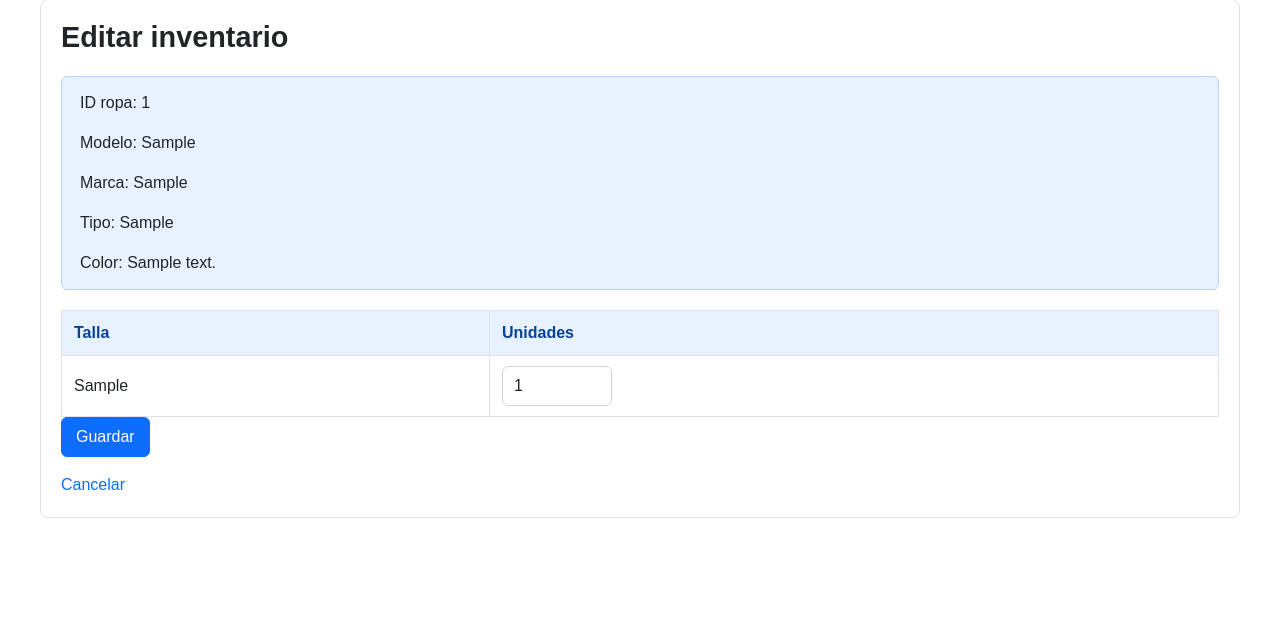
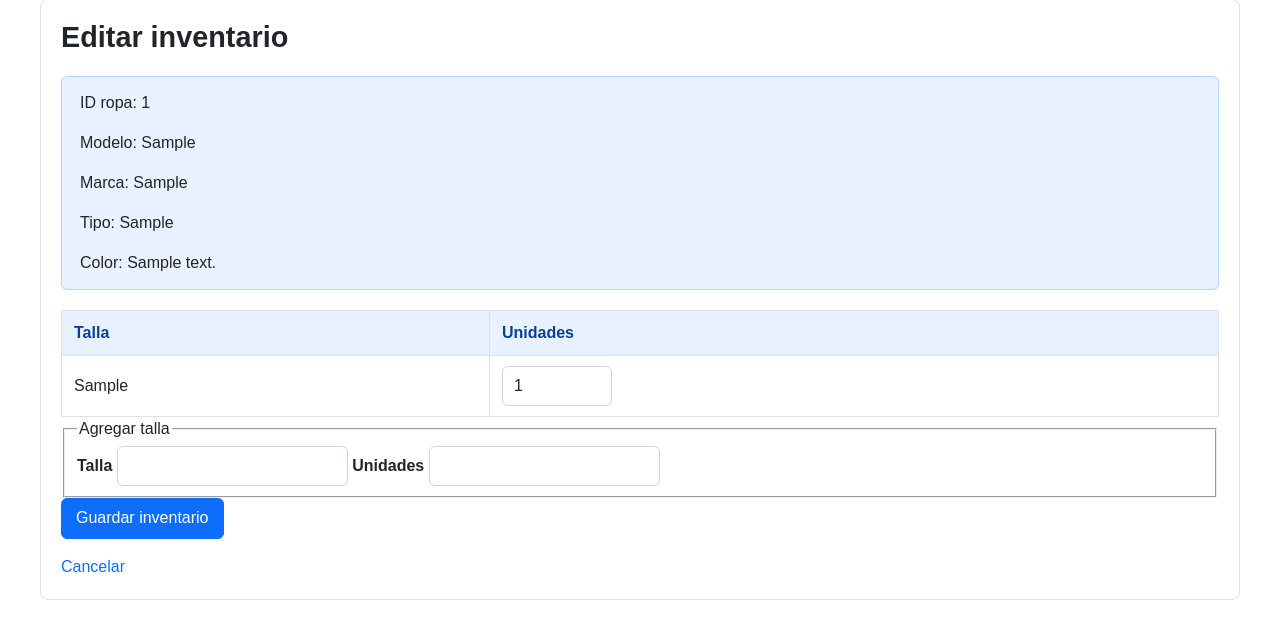
Before and after one commit to RidoHernandez/Catalogo-Django-, a Django app: page /catalogo/1/inventario/ in a window 1280 px wide. Shown: the part 261-885 px from the top of the page. Before the commit the page ends 779 px from the top, so only its background shows below. Run offline with Django 5.2, Linux system fonts and the light colour scheme; a user stored in the database is signed in; tables that the repository leaves empty hold one stand-in row (values such as "Sample post"); some libraries are stand-ins or nearby versions.

Commit message:
Prueba de fuego

```diff
--- a/catalogo/settings.py
+++ b/catalogo/settings.py
@@ -78,7 +78,7 @@ DATABASES = {
         'ENGINE': 'django.db.backends.mysql',
         'NAME': 'inventario',
         'USER': 'root',
-        'PASSWORD': '13Mayo2005@',
+        'PASSWORD': 'root',
         'HOST': 'localhost',
         'PORT': '3306',
     }
--- a/inventario/templates/base.html
+++ b/inventario/templates/base.html
@@ -1,4 +1,5 @@
 {% load static %}
+{% load mi_filtros %}
 <!DOCTYPE html>
 <html lang="es">
 <head>
@@ -27,7 +28,7 @@
         {% if user.is_authenticated %}
         <nav>
             <!-- Menú Administrativo -->
-            {% if request.user.groups.all.0.name == 'Administrador' or request.user.is_superuser %}
+            {% if request.user|has_group:'Administrador' or request.user.is_superuser %}
                 <strong>Administración:</strong>
                 <a href="{% url 'color_list' %}">Colores</a> |
                 <a href="{% url 'proveedor_list' %}">Proveedores</a> |
@@ -38,14 +39,14 @@
             {% endif %}
 
             <!-- Menú Almacenista -->
-            {% if request.user.groups.all.0.name == 'Almacenista' or request.user.is_superuser %}
+            {% if request.user|has_group:'Almacenista' or request.user.is_superuser %}
                 <strong>Almacén:</strong>
                 <a href="{% url 'catalogo' %}">Consultar Existencias</a>
                 <br>
             {% endif %}
 
             <!-- Menú Cajero -->
-            {% if request.user.groups.all.0.name == 'Cajero' or request.user.is_superuser %}
+            {% if request.user|has_group:'Cajero' or request.user.is_superuser %}
                 <strong>Punto de Venta:</strong>
                 <a href="{% url 'nueva_venta' %}">Nueva Venta</a> |
                 <a href="{% url 'lista_ventas' %}">Historial Ventas</a>
--- a/inventario/templates/inventario/inventario_editar.html
+++ b/inventario/templates/inventario/inventario_editar.html
@@ -46,10 +46,41 @@
                 {% endfor %}
             </tbody>
         </table>
-        <button type="submit">Guardar</button>
     {% else %}
         <p>Esta prenda no tiene registros de inventario por talla.</p>
     {% endif %}
+
+    <fieldset>
+        <legend>Agregar talla</legend>
+        <label for="nueva_talla">Talla</label>
+        <input
+            id="nueva_talla"
+            name="nueva_talla"
+            type="text"
+            maxlength="10"
+            value="{{ nueva_talla }}"
+            {% if error_talla %}aria-invalid="true" aria-describedby="error-nueva-talla"{% endif %}
+        >
+        {% if error_talla %}
+            <span id="error-nueva-talla" role="alert" style="color:red;">{{ error_talla }}</span>
+        {% endif %}
+
+        <label for="nuevas_unidades">Unidades</label>
+        <input
+            id="nuevas_unidades"
+            name="nuevas_unidades"
+            type="number"
+            min="0"
+            step="1"
+            value="{{ nuevas_unidades }}"
+            {% if error_unidades %}aria-invalid="true" aria-describedby="error-nuevas-unidades"{% endif %}
+        >
+        {% if error_unidades %}
+            <span id="error-nuevas-unidades" role="alert" style="color:red;">{{ error_unidades }}</span>
+        {% endif %}
+    </fieldset>
+
+    <button type="submit">Guardar inventario</button>
 </form>
 
 <a href="/catalogo/">Cancelar</a>
--- a/inventario/templatetags/mi_filtros.py
+++ b/inventario/templatetags/mi_filtros.py
@@ -5,3 +5,10 @@ register = template.Library()
 @register.filter
 def get_obj_attr(obj, attr):
     return getattr(obj, attr, '')
+
+@register.filter
+def has_group(user, group_name):
+    return (
+        getattr(user, "is_authenticated", False)
+        and user.groups.filter(name=group_name).exists()
+    )
--- a/inventario/views.py
+++ b/inventario/views.py
@@ -180,10 +180,17 @@ def catalogo_lista(request):
 def inventario_editar(request, id_ropa):
     prenda = get_object_or_404(Ropa.objects.select_related("proveedor", "color"), idRopa=id_ropa)
     inventarios = list(Inventario.objects.filter(ropa=prenda).order_by("talla", "id"))
+    nueva_talla = ""
+    nuevas_unidades = ""
+    error_talla = None
+    error_unidades = None
 
     if request.method == "POST":
         valores = {}
         errores = {}
+        nueva_talla = request.POST.get("nueva_talla", "").strip()
+        nuevas_unidades = request.POST.get("nuevas_unidades", "").strip()
+
         for inventario in inventarios:
             campo = f"unidades_{inventario.id}"
             valor_capturado = request.POST.get(campo)
@@ -200,11 +207,45 @@ def inventario_editar(request, id_ropa):
                 continue
             valores[inventario.id] = unidades
 
+        if nueva_talla or nuevas_unidades:
+            if not nueva_talla:
+                error_talla = "Ingresa una talla para el nuevo inventario."
+            elif len(nueva_talla) > 10:
+                error_talla = "La talla no puede tener más de 10 caracteres."
+            elif any(inv.talla.casefold() == nueva_talla.casefold() for inv in inventarios):
+                error_talla = "Esta talla ya existe para la prenda."
+
+            if not nuevas_unidades:
+                error_unidades = "Ingresa las unidades de la nueva talla."
+            else:
+                try:
+                    nuevas_unidades = int(nuevas_unidades)
+                except ValueError:
+                    error_unidades = "Ingresa un número entero válido."
+                else:
+                    if nuevas_unidades < 0:
+                        error_unidades = "Las unidades deben ser mayores o iguales a cero."
+
+        if error_talla:
+            errores["nueva_talla"] = error_talla
+        if error_unidades:
+            errores["nuevas_unidades"] = error_unidades
+
+        if not inventarios and not nueva_talla and not nuevas_unidades:
+            error_talla = "Agrega al menos una talla para esta prenda."
+            errores["nueva_talla"] = error_talla
+
         if not errores:
             with transaction.atomic():
                 for inventario in inventarios:
                     inventario.unidades = valores[inventario.id]
                     inventario.save(update_fields=["unidades"])
+                if nueva_talla:
+                    Inventario.objects.create(
+                        ropa=prenda,
+                        talla=nueva_talla,
+                        unidades=nuevas_unidades,
+                    )
             messages.success(request, "Inventario actualizado correctamente.")
             return redirect("catalogo")
 
@@ -228,7 +269,20 @@ def inventario_editar(request, id_ropa):
             for inv in inventarios
         ]
 
-    return render(request, "inventario/inventario_editar.html", {"prenda": prenda, "inventarios": inventarios, "filas": filas, "errores": errores if request.method == "POST" else {}})
+    return render(
+        request,
+        "inventario/inventario_editar.html",
+        {
+            "prenda": prenda,
+            "inventarios": inventarios,
+            "filas": filas,
+            "nueva_talla": nueva_talla,
+            "nuevas_unidades": nuevas_unidades,
+            "error_talla": error_talla,
+            "error_unidades": error_unidades,
+            "errores": errores if request.method == "POST" else {},
+        },
+    )
 
 # ========================
 # Ventas (Cajero y Admin)
```
Also changed, not shown: inventario/management/commands/crear_usuarios_roles.py (added, +51 -0 lines), inventario/tests.py (+121 -0 lines), inventario/management/__init__.py (added), inventario/management/commands/__init__.py (added).
